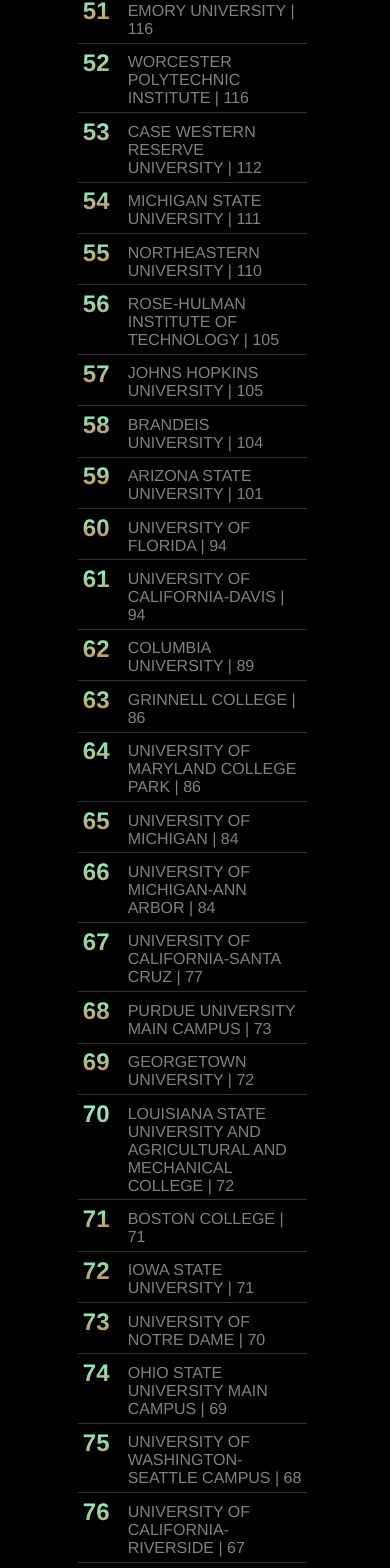
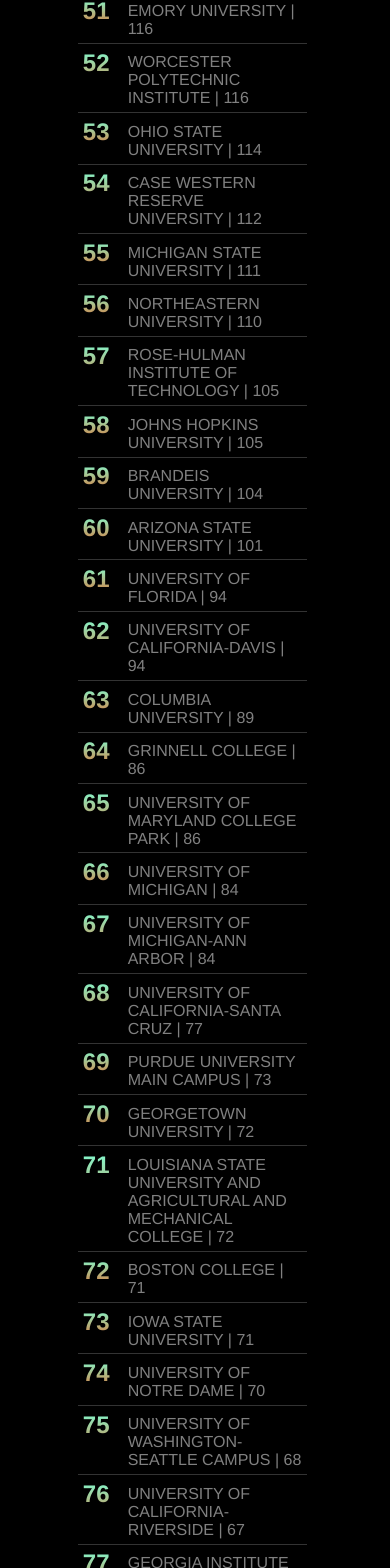
Before and after one commit to Sjviray814/college-scraper-website, a React (Create React App) app: page / in a window 390 px wide. Shown: the part 3058-4626 px from the top of the page. Built offline with nearby package versions, Linux system fonts and the light colour scheme.

Commit message:
tried to fix iphone bug

```diff
--- a/src/Searchbar/colleges.js
+++ b/src/Searchbar/colleges.js
@@ -50,6 +50,7 @@ const colleges = [{ 'STANFORD UNIVERSITY': 300 },
 { 'NEW YORK UNIVERSITY': 118 },
 { 'EMORY UNIVERSITY': 116 },
 { 'WORCESTER POLYTECHNIC INSTITUTE': 116 },
+{ 'OHIO STATE UNIVERSITY': 114 },
 { 'CASE WESTERN RESERVE UNIVERSITY': 112 },
 { 'MICHIGAN STATE UNIVERSITY': 111 },
 { 'NORTHEASTERN UNIVERSITY': 110 },
@@ -73,7 +74,6 @@ const colleges = [{ 'STANFORD UNIVERSITY': 300 },
 { 'BOSTON COLLEGE': 71 },
 { 'IOWA STATE UNIVERSITY': 71 },
 { 'UNIVERSITY OF NOTRE DAME': 70 },
-{ 'OHIO STATE UNIVERSITY MAIN CAMPUS': 69 },
 { 'UNIVERSITY OF WASHINGTON-SEATTLE CAMPUS': 68 },
 { 'UNIVERSITY OF CALIFORNIA-RIVERSIDE': 67 },
 { 'GEORGIA INSTITUTE OF TECHNOLOGY-MAIN CAMPUS': 66 },
@@ -107,7 +107,6 @@ const colleges = [{ 'STANFORD UNIVERSITY': 300 },
 { 'COLLEGE OF WILLIAM & MARY': 47 },
 { 'WILLIAM & MARY': 46 },
 { 'GEORGIA STATE UNIVERSITY': 46 },
-{ 'OHIO STATE UNIVERSITY': 45 },
 { 'COLLIN COUNTY COMMUNITY COLLEGE DISTRICT': 45 },
 { 'FLORIDA INSTITUTE OF TECHNOLOGY': 44 },
 { 'MOUNT HOLYOKE COLLEGE': 43 },
--- a/src/style.css
+++ b/src/style.css
@@ -63,3 +63,9 @@ input{
 input:focus{
     outline:none;
 }
+
+@media (hover: none) {
+    .rank {
+        background-attachment: initial;
+    }
+ }
```
